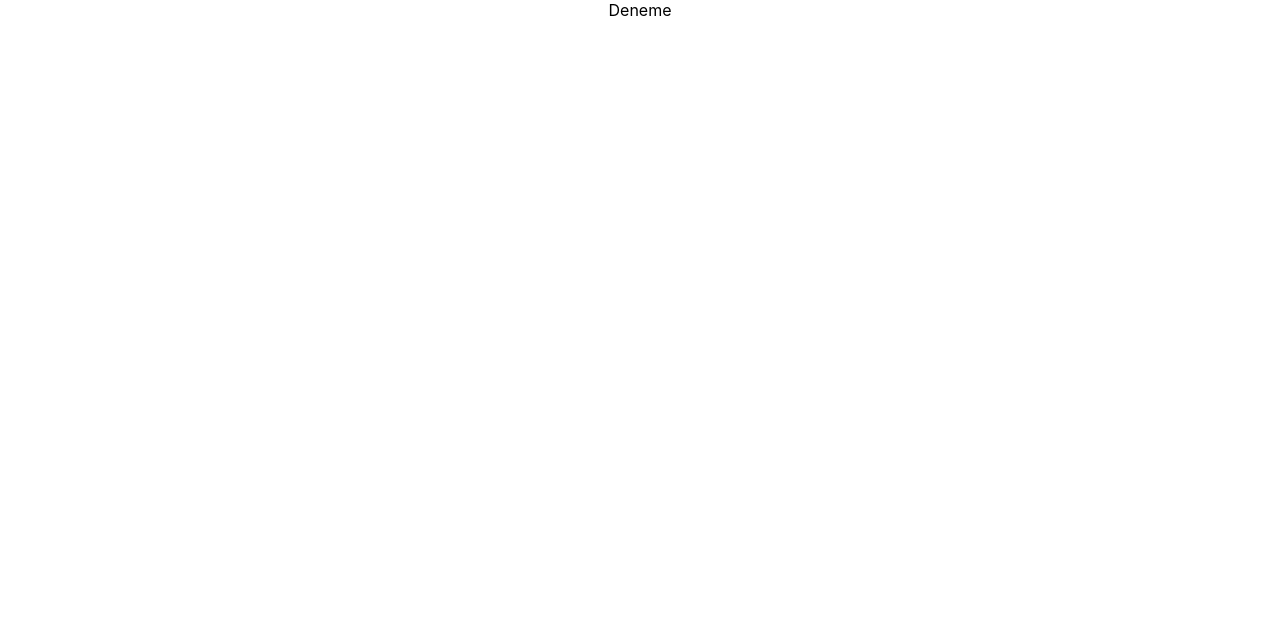
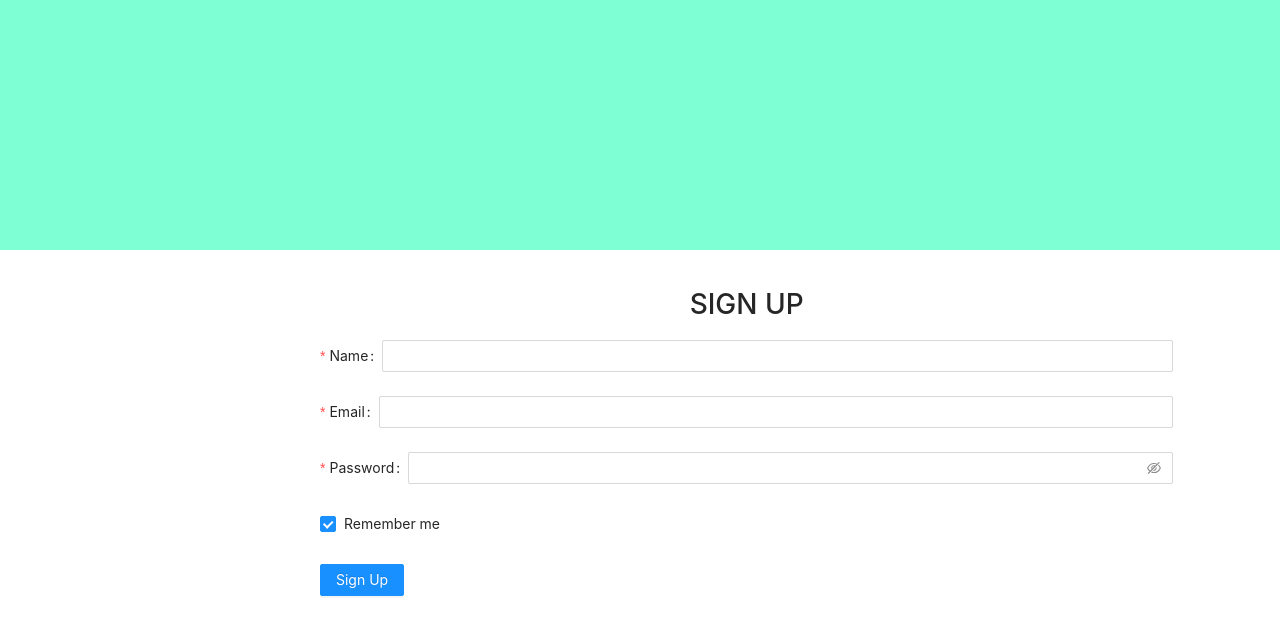
Before and after one commit to celalettin-turgut/voluntary-coaching, a React (Create React App) app: page /signup in a window 1280 px wide. Shown: the top 634 px of the page. Built offline with nearby package versions, Linux system fonts and the light colour scheme; no server answers.

Commit message:
signup and signin added

```diff
--- a/package.json
+++ b/package.json
@@ -6,9 +6,13 @@
     "@testing-library/jest-dom": "^5.14.1",
     "@testing-library/react": "^11.2.7",
     "@testing-library/user-event": "^12.8.3",
+    "antd": "^4.16.13",
+    "firebase": "^9.0.2",
     "react": "^17.0.2",
     "react-dom": "^17.0.2",
+    "react-router-dom": "^5.3.0",
     "react-scripts": "4.0.3",
+    "styled-components": "^5.3.1",
     "web-vitals": "^1.1.2"
   },
   "scripts": {
--- a/src/App.js
+++ b/src/App.js
@@ -1,7 +1,28 @@
 import "./App.css";
+import Signup from "./components/Signup";
+import Signin from "./components/Signin";
+import Header from "./pages/Header";
+import { BrowserRouter as Router, Route, Switch } from "react-router-dom";
+import AuthProvider from "./context/auth";
+import { auth } from "./firebase";
 
 const App = () => {
-  return <div className="App">Deneme</div>;
+  console.log(auth.currentUser);
+  return (
+    <AuthProvider>
+      <Header />
+      <Router>
+        <Switch>
+          <Route exact path="/signup">
+            <Signup />
+          </Route>
+          <Route exact path="/signin">
+            <Signin />
+          </Route>
+        </Switch>
+      </Router>
+    </AuthProvider>
+  );
 };
 
 export default App;
--- /dev/null
+++ b/src/components/Signin.js
@@ -0,0 +1,75 @@
+import React from "react";
+import { Row, Col, Button, Form, Input, Checkbox } from "antd";
+
+const Signin = () => {
+  const onFinish = (values) => {
+    console.log(values);
+  };
+
+  const onFinishFailed = (errorInfo) => {
+    console.log(errorInfo);
+  };
+  return (
+    <React.Fragment>
+      <Row justify="center">
+        <Col
+          xs={{ span: 20, offset: 2 }}
+          sm={{ span: 20, offset: 2 }}
+          md={{ span: 16, offset: 4 }}
+          lg={{ span: 16, offset: 4 }}
+        >
+          <h1 style={{ textAlign: "center" }}>SIGN IN</h1>
+          <Form
+            name="basic"
+            labelCol={{ span: 8 }}
+            wrapperCol={{ span: 16 }}
+            initialValues={{ remember: true }}
+            onFinish={onFinish}
+            onFinishFailed={onFinishFailed}
+            autoComplete="off"
+          >
+            <Form.Item
+              label="Email"
+              name="email"
+              rules={[
+                {
+                  required: true,
+                  type: "email",
+                  message: "Please input a valid email!",
+                },
+              ]}
+            >
+              <Input />
+            </Form.Item>
+
+            <Form.Item
+              label="Password"
+              name="password"
+              rules={[
+                { required: true, message: "Please input your password!" },
+              ]}
+            >
+              <Input.Password />
+            </Form.Item>
+
+            <Form.Item
+              name="remember"
+              valuePropName="checked"
+              wrapperCol={{ offset: 8, span: 16 }}
+            >
+              <Checkbox>Remember me</Checkbox>
+            </Form.Item>
+
+            <Form.Item wrapperCol={{ offset: 8, span: 16 }}>
+              <Button type="primary" htmlType="submit">
+                Sign In
+              </Button>
+            </Form.Item>
+          </Form>
+        </Col>
+      </Row>
+    </React.Fragment>
+  );
+};
+
+export default Signin;
--- /dev/null
+++ b/src/components/Signup.js
@@ -0,0 +1,88 @@
+import React, { useState } from "react";
+import { Row, Col, Form, Input, Checkbox, Button } from "antd";
+import { useAuth } from "../context/auth";
+
+const Signup = () => {
+  const { signup, user } = useAuth();
+  const [loading, setLoading] = useState(false);
+  const [error, setError] = useState(null);
+
+  const onFinish = ({ email, password }) => {
+    signup(email, password);
+  };
+
+  const onFinishFailed = (errorInfo) => {
+    console.log(errorInfo);
+  };
+  return (
+    <React.Fragment>
+      <Row justify="center">
+        <Col
+          xs={{ span: 20, offset: 2 }}
+          sm={{ span: 20, offset: 2 }}
+          md={{ span: 16, offset: 4 }}
+          lg={{ span: 16, offset: 4 }}
+        >
+          <h1 style={{ textAlign: "center" }}>SIGN UP</h1>
+          <Form
+            name="basic"
+            initialValues={{ remember: true }}
+            onFinish={onFinish}
+            onFinishFailed={onFinishFailed}
+            autoComplete="off"
+          >
+            <Form.Item
+              label="Name"
+              name="name"
+              rules={[
+                { required: true, message: "Please input your username!" },
+              ]}
+            >
+              <Input />
+            </Form.Item>
+            <Form.Item
+              label="Email"
+              name="email"
+              rules={[
+                {
+                  required: true,
+                  message: "Please input a valid email!",
+                },
+              ]}
+            >
+              <Input />
+            </Form.Item>
+
+            <Form.Item
+              label="Password"
+              name="password"
+              rules={[
+                { required: true, message: "Please input your password!" },
+              ]}
+            >
+              <Input.Password />
+            </Form.Item>
+
+            <Form.Item
+              name="remember"
+              valuePropName="checked"
+              //wrapperCol={{ offset: 8, span: 16 }}
+            >
+              <Checkbox>Remember me</Checkbox>
+            </Form.Item>
+
+            <Form.Item
+            //</Form>wrapperCol={{ offset: 8, span: 16 }}
+            >
+              <Button type="primary" htmlType="submit">
+                Sign Up
+              </Button>
+            </Form.Item>
+          </Form>
+        </Col>
+      </Row>
+    </React.Fragment>
+  );
+};
+
+export default Signup;
--- /dev/null
+++ b/src/context/auth/actions.js
@@ -0,0 +1 @@
+export const SIGNUP = "SIGNUP";
--- /dev/null
+++ b/src/context/auth/index.js
@@ -0,0 +1,33 @@
+import { createContext, useReducer, useContext } from "react";
+import { reducer } from "./reducer";
+import { SIGNUP } from "./actions";
+import { createUserWithEmailAndPassword } from "@firebase/auth";
+import { auth } from "../../firebase";
+
+const authContext = createContext();
+
+export const useAuth = () => {
+  return useContext(authContext);
+};
+
+const AuthProvider = ({ children }) => {
+  const initialState = { user: null };
+  const [state, dispatch] = useReducer(reducer, initialState);
+
+  const signup = async (email, password) => {
+    try {
+      const user = await createUserWithEmailAndPassword(auth, email, password);
+      console.log("user", user.user);
+    } catch (error) {
+      alert(error.message);
+    }
+  };
+
+  const value = { user: state.user, signup };
+
+  return <authContext.Provider value={value}>{children}</authContext.Provider>;
+};
+
+export { authContext };
+
+export default AuthProvider;
--- /dev/null
+++ b/src/context/auth/reducer.js
@@ -0,0 +1,8 @@
+import { SIGNUP } from "./actions";
+
+export const reducer = (state, action) => {
+  if (action.type === SIGNUP) {
+    return { ...state, user: action.user };
+  }
+  return state;
+};
--- /dev/null
+++ b/src/firebase.js
@@ -0,0 +1,15 @@
+import { initializeApp } from "@firebase/app";
+import { getAuth } from "firebase/auth";
+
+export const firebaseConfig = {
+  apiKey: process.env.REACT_APP_FIREBASE_API_KEY,
+  authDomain: process.env.REACT_APP_FIREBASE_AUTH_DOMAIN,
+  databaseURL: process.env.REACT_APP_FIREBASE_DATABASE_URL,
+  projectId: process.env.REACT_APP_FIREBASE_PROJECT_ID,
+  storageBucket: process.env.REACT_APP_FIREBASE_STORAGE_BUCKET,
+  messagingSenderId: process.env.REACT_APP_FIREBASE_MESSAGING_SENDER_ID,
+  appId: process.env.REACT_APP_FIREBASE_APP_ID,
+};
+
+export const app = initializeApp(firebaseConfig);
+export const auth = getAuth(app);
--- a/src/index.js
+++ b/src/index.js
@@ -1,9 +1,10 @@
 import React from 'react';
-import ReactDOM from 'react-dom';
-import './index.css';
+import { render } from "react-dom";
+import "./index.css";
+import "antd/dist/antd.css";
 import App from "./App";
 
-ReactDOM.render(
+render(
   <React.StrictMode>
     <App />
   </React.StrictMode>,
--- /dev/null
+++ b/src/pages/Header.js
@@ -0,0 +1,8 @@
+import React from "react";
+import styles from "./Header.module.css";
+
+const Header = () => {
+  return <div className={styles.header}></div>;
+};
+
+export default Header;
--- /dev/null
+++ b/src/pages/Header.module.css
@@ -0,0 +1,5 @@
+.header {
+    height: 250px;
+    background-color: aquamarine;
+    margin-bottom: 2rem;
+}
```
Also changed, not shown: src/components/UI/Button.js (added, +7 -0 lines), 1 other file (tests, documents, lock files or other folders).
